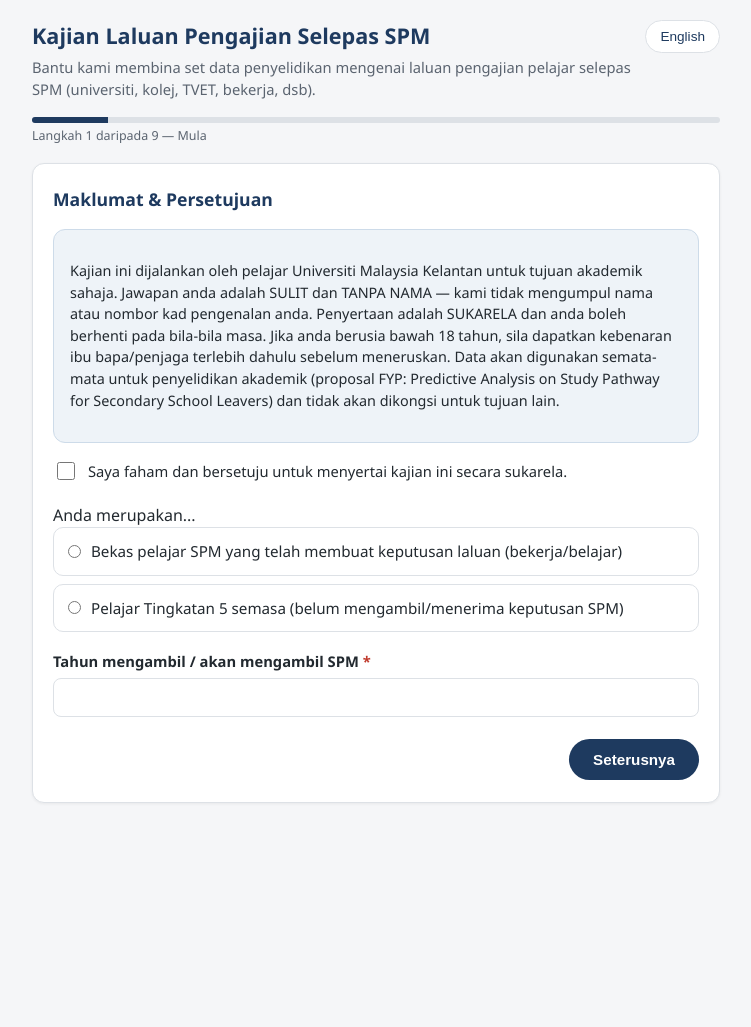
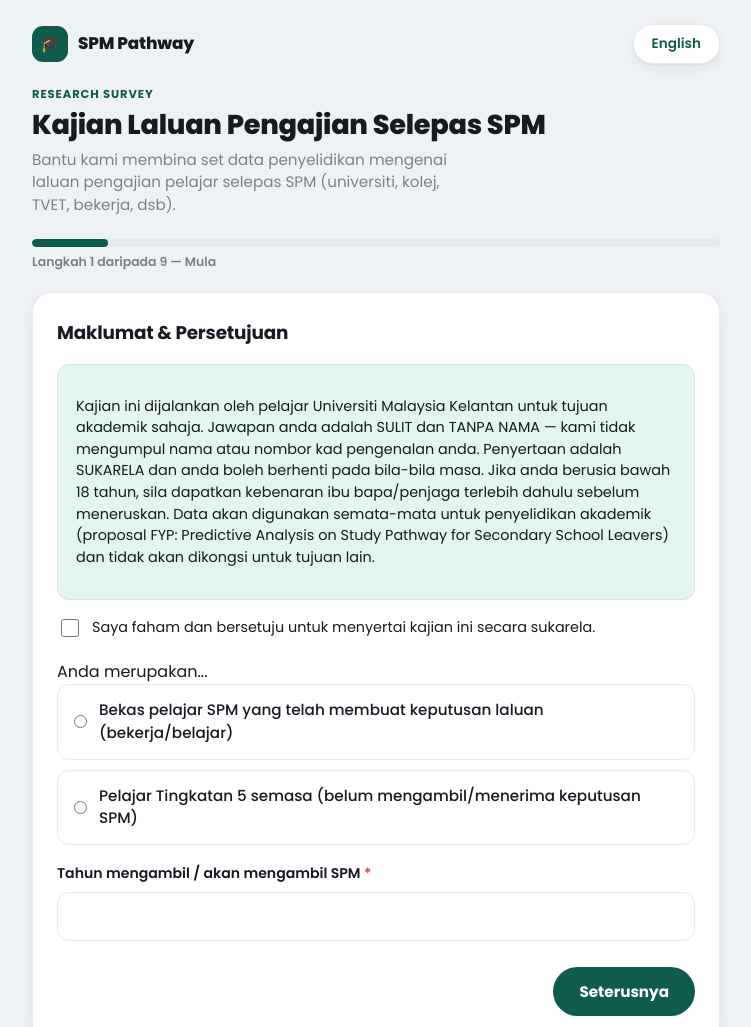
Before and after one commit to mystudypathway/studypath, a website: page public/index.html in a window 1280 px wide. Shown: the top 1027 px of the page, without its empty margins (264-1015 px from the left). Before the commit the page ends 883 px from the top, so only its background shows below. Drawn offline with Linux system fonts and the light colour scheme.

Commit message:
Add files via upload

```diff
--- a/public/css/style.css
+++ b/public/css/style.css
@@ -1,21 +1,32 @@
+@import url('https://fonts.googleapis.com/css2?family=Poppins:wght@400;500;600;700;800&display=swap');
+
 :root {
-  --primary: #1e3a5f;
-  --primary-light: #2c5282;
-  --accent: #c0392b;
-  --bg: #f5f6f8;
+  --primary: #0f5c4e;
+  --primary-dark: #0b4a3f;
+  --primary-light: #14785f;
+  --primary-tint: #e3f5ec;
+  --accent: #d64545;
+  --accent-tint: #fdecec;
+  --purple: #6c5ce7;
+  --purple-tint: #ece9fd;
+  --amber: #e8a33d;
+  --amber-tint: #fbeedb;
+  --bg: #eff2f5;
   --card: #ffffff;
-  --text: #22292f;
-  --text-muted: #5b6470;
-  --border: #dde1e6;
-  --success: #1f8a4c;
-  --radius: 12px;
+  --text: #171923;
+  --text-muted: #78828f;
+  --border: #e6e9ee;
+  --radius: 20px;
+  --radius-sm: 12px;
+  --radius-pill: 999px;
+  --shadow: 0 1px 2px rgba(16, 24, 40, 0.04), 0 4px 12px rgba(16, 24, 40, 0.06);
 }
 
 * { box-sizing: border-box; }
 
 body {
   margin: 0;
-  font-family: "Segoe UI", Roboto, -apple-system, BlinkMacSystemFont, sans-serif;
+  font-family: "Poppins", "Segoe UI", Roboto, -apple-system, BlinkMacSystemFont, sans-serif;
   background: var(--bg);
   color: var(--text);
   line-height: 1.5;
@@ -24,27 +35,49 @@ body {
 .wrap {
   max-width: 720px;
   margin: 0 auto;
-  padding: 20px 16px 80px;
+  padding: 24px 16px 80px;
 }
 
-.app-header {
+/* ---- brand header ---- */
+.topbar {
   display: flex;
   justify-content: space-between;
-  align-items: flex-start;
-  gap: 12px;
-  margin-bottom: 16px;
+  align-items: center;
+  margin-bottom: 22px;
 }
+.brand { display: flex; align-items: center; gap: 10px; }
+.brand-mark {
+  width: 36px; height: 36px;
+  background: var(--primary);
+  border-radius: 11px;
+  display: flex; align-items: center; justify-content: center;
+  font-size: 1.05rem;
+  flex-shrink: 0;
+}
+.brand-name { font-weight: 800; font-size: 1.05rem; color: var(--text); letter-spacing: -0.01em; }
 
-.app-header h1 {
-  font-size: 1.35rem;
+.hero { margin-bottom: 22px; }
+.eyebrow {
+  margin: 0 0 6px;
+  font-size: 0.72rem;
+  font-weight: 700;
+  letter-spacing: 0.08em;
+  text-transform: uppercase;
   color: var(--primary);
-  margin: 0 0 4px;
 }
-
-.app-header p {
+.hero h1 {
+  font-size: 1.7rem;
+  font-weight: 800;
+  color: var(--text);
+  margin: 0 0 8px;
+  letter-spacing: -0.01em;
+  line-height: 1.15;
+}
+.hero .subtitle {
   margin: 0;
   color: var(--text-muted);
-  font-size: 0.92rem;
+  font-size: 0.95rem;
+  max-width: 46ch;
 }
 
 .lang-btn {
@@ -52,140 +85,173 @@ body {
   background: var(--card);
   border: 1px solid var(--border);
   color: var(--primary);
-  padding: 8px 14px;
-  border-radius: 20px;
+  padding: 9px 18px;
+  border-radius: var(--radius-pill);
+  font-family: inherit;
+  font-weight: 600;
   font-size: 0.85rem;
   cursor: pointer;
+  box-shadow: var(--shadow);
 }
+.lang-btn:hover { background: var(--primary-tint); }
 
+/* ---- progress ---- */
 .progress-bar {
-  height: 6px;
+  height: 8px;
   background: var(--border);
-  border-radius: 3px;
+  border-radius: var(--radius-pill);
   overflow: hidden;
-  margin-bottom: 4px;
+  margin-bottom: 6px;
 }
 .progress-bar-fill {
   height: 100%;
   background: var(--primary);
+  border-radius: var(--radius-pill);
   transition: width 0.25s ease;
 }
 .progress-label {
   font-size: 0.78rem;
+  font-weight: 600;
   color: var(--text-muted);
-  margin-bottom: 18px;
+  margin-bottom: 20px;
 }
 
+/* ---- cards ---- */
 .card {
   background: var(--card);
   border-radius: var(--radius);
-  padding: 22px 20px;
-  box-shadow: 0 1px 3px rgba(0,0,0,0.06);
+  padding: 26px 24px;
+  box-shadow: var(--shadow);
   border: 1px solid var(--border);
 }
 
 .card h2 {
-  font-size: 1.1rem;
-  color: var(--primary);
-  margin: 0 0 16px;
+  font-size: 1.15rem;
+  font-weight: 700;
+  color: var(--text);
+  margin: 0 0 18px;
+  letter-spacing: -0.01em;
 }
 
 .consent-box {
-  background: #eef3f8;
-  border: 1px solid #cddbe9;
-  border-radius: var(--radius);
-  padding: 16px;
+  background: var(--primary-tint);
+  border: 1px solid #cfe9dc;
+  border-radius: var(--radius-sm);
+  padding: 16px 18px;
   font-size: 0.9rem;
   color: var(--text);
   margin-bottom: 16px;
 }
 
-.field-row { margin-bottom: 18px; }
+.field-row { margin-bottom: 20px; }
 .field-row label.field-label {
   display: block;
   font-weight: 600;
-  font-size: 0.92rem;
-  margin-bottom: 6px;
+  font-size: 0.88rem;
+  margin-bottom: 8px;
+  color: var(--text);
 }
 .field-row .req { color: var(--accent); }
 
-select, input[type="text"], input[type="number"], input[type="email"] {
+select, input[type="text"], input[type="number"], input[type="email"], input[type="password"] {
   width: 100%;
-  padding: 10px 12px;
-  border-radius: 8px;
-  border: 1px solid var(--border);
+  padding: 12px 14px;
+  border-radius: var(--radius-sm);
+  border: 1.5px solid var(--border);
   font-size: 0.95rem;
+  font-family: inherit;
   background: #fff;
   color: var(--text);
+  transition: border-color 0.15s ease;
 }
-select:focus, input:focus { outline: 2px solid var(--primary-light); outline-offset: 1px; }
+select:focus, input:focus { outline: none; border-color: var(--primary); }
 
-.option-card-group { display: flex; flex-direction: column; gap: 8px; }
+.option-card-group { display: flex; flex-direction: column; gap: 10px; }
 .option-card {
-  border: 1px solid var(--border);
-  border-radius: 10px;
-  padding: 12px 14px;
+  border: 1.5px solid var(--border);
+  border-radius: var(--radius-sm);
+  padding: 14px 16px;
   cursor: pointer;
   display: flex;
   align-items: center;
-  gap: 10px;
+  gap: 12px;
   font-size: 0.95rem;
+  font-weight: 500;
+  background: #fff;
+  transition: border-color 0.15s ease, background 0.15s ease;
 }
-.option-card input { margin: 0; }
-.option-card.selected { border-color: var(--primary); background: #eef3f8; }
+.option-card input { margin: 0; accent-color: var(--primary); }
+.option-card.selected, .option-card:has(input:checked) { border-color: var(--primary); background: var(--primary-tint); font-weight: 600; }
 
 .checkbox-row { display: flex; align-items: center; gap: 10px; }
-.checkbox-row input { width: 18px; height: 18px; }
-.checkbox-row label { font-size: 0.92rem; margin: 0; }
+.checkbox-row input { width: 18px; height: 18px; accent-color: var(--primary); }
+.checkbox-row label { font-size: 0.9rem; margin: 0; color: var(--text); }
 
-.multiselect-grid { display: flex; flex-direction: column; gap: 8px; }
+.multiselect-grid { display: flex; flex-direction: column; gap: 10px; }
 
-.asset-grid { display: grid; grid-template-columns: 1fr 1fr; gap: 10px; }
+.asset-grid { display: grid; grid-template-columns: 1fr 1fr; gap: 12px; }
 @media (max-width: 480px) { .asset-grid { grid-template-columns: 1fr; } }
 
 .nav-row {
   display: flex;
   justify-content: space-between;
   gap: 12px;
-  margin-top: 22px;
+  margin-top: 26px;
 }
 
 button.btn {
   border: none;
-  border-radius: 24px;
-  padding: 12px 24px;
+  border-radius: var(--radius-pill);
+  padding: 13px 26px;
   font-size: 0.95rem;
-  font-weight: 600;
+  font-weight: 700;
+  font-family: inherit;
   cursor: pointer;
+  transition: background 0.15s ease, transform 0.05s ease;
 }
 .btn-primary { background: var(--primary); color: #fff; }
 .btn-primary:hover { background: var(--primary-light); }
-.btn-secondary { background: #fff; color: var(--primary); border: 1px solid var(--border) !important; }
+.btn-primary:active { transform: scale(0.98); }
+.btn-secondary { background: #fff; color: var(--text); border: 1.5px solid var(--border) !important; }
+.btn-secondary:hover { background: #f7f8fa; }
 .btn:disabled { opacity: 0.5; cursor: not-allowed; }
 
 .error-box {
-  background: #fdecea;
+  background: var(--accent-tint);
   border: 1px solid #f5c6cb;
-  color: #7d2620;
-  border-radius: 8px;
-  padding: 10px 14px;
+  color: #9a2f2f;
+  border-radius: var(--radius-sm);
+  padding: 12px 16px;
   font-size: 0.88rem;
-  margin-bottom: 14px;
+  margin-bottom: 16px;
+  font-weight: 500;
 }
 
 .thankyou { text-align: center; }
+.check-badge {
+  width: 64px; height: 64px;
+  border-radius: 50%;
+  background: var(--primary-tint);
+  color: var(--primary);
+  display: flex; align-items: center; justify-content: center;
+  font-size: 1.8rem;
+  font-weight: 700;
+  margin: 4px auto 18px;
+}
+.thankyou h2 { text-align: center; }
 .thankyou .code {
   font-size: 1.4rem;
-  font-weight: 700;
+  font-weight: 800;
   color: var(--primary);
-  background: #eef3f8;
-  border-radius: 10px;
-  padding: 14px;
-  margin: 16px 0;
+  background: var(--primary-tint);
+  border: 1px solid #cfe9dc;
+  border-radius: var(--radius-sm);
+  padding: 16px;
+  margin: 18px 0;
   letter-spacing: 1px;
 }
 .thankyou p.note { color: var(--text-muted); font-size: 0.88rem; }
 
 .hp-field { position: absolute; left: -9999px; top: -9999px; }
 
-.helper-text { font-size: 0.82rem; color: var(--text-muted); margin-top: 4px; }
+.helper-text { font-size: 0.82rem; color: var(--text-muted); margin-top: 6px; }
--- a/public/index.html
+++ b/public/index.html
@@ -8,12 +8,18 @@
 </head>
 <body>
 <div class="wrap">
-  <div class="app-header">
-    <div>
-      <h1 id="pageTitle">Kajian Laluan Pengajian Selepas SPM</h1>
-      <p id="pageSubtitle">Bantu kami membina set data penyelidikan.</p>
+  <div class="topbar">
+    <div class="brand">
+      <span class="brand-mark">🎓</span>
+      <span class="brand-name">SPM Pathway</span>
     </div>
     <button class="lang-btn" id="langToggle">English</button>
+  </div>
+
+  <div class="hero">
+    <p class="eyebrow">Research Survey</p>
+    <h1 id="pageTitle">Kajian Laluan Pengajian Selepas SPM</h1>
+    <p id="pageSubtitle" class="subtitle">Bantu kami membina set data penyelidikan.</p>
   </div>
 
   <div class="progress-bar"><div class="progress-bar-fill" id="progressFill" style="width:10%"></div></div>
--- a/public/js/form.js
+++ b/public/js/form.js
@@ -294,6 +294,7 @@
   function renderThankYou() {
     cardArea.innerHTML = "";
     const box = el("div", { class: "thankyou" });
+    box.appendChild(el("div", { class: "check-badge", text: "✓" }));
     box.appendChild(el("h2", { text: t("followUpCodeTitle") }));
     box.appendChild(el("p", { text: t("followUpCodeBody") }));
     box.appendChild(el("div", { class: "code", text: followUpCode }));
```
Also changed, not shown: public/admin/admin.js (+25 -20 lines), public/admin/dashboard.html (+60 -34 lines), public/admin/login.html (+8 -2 lines).
